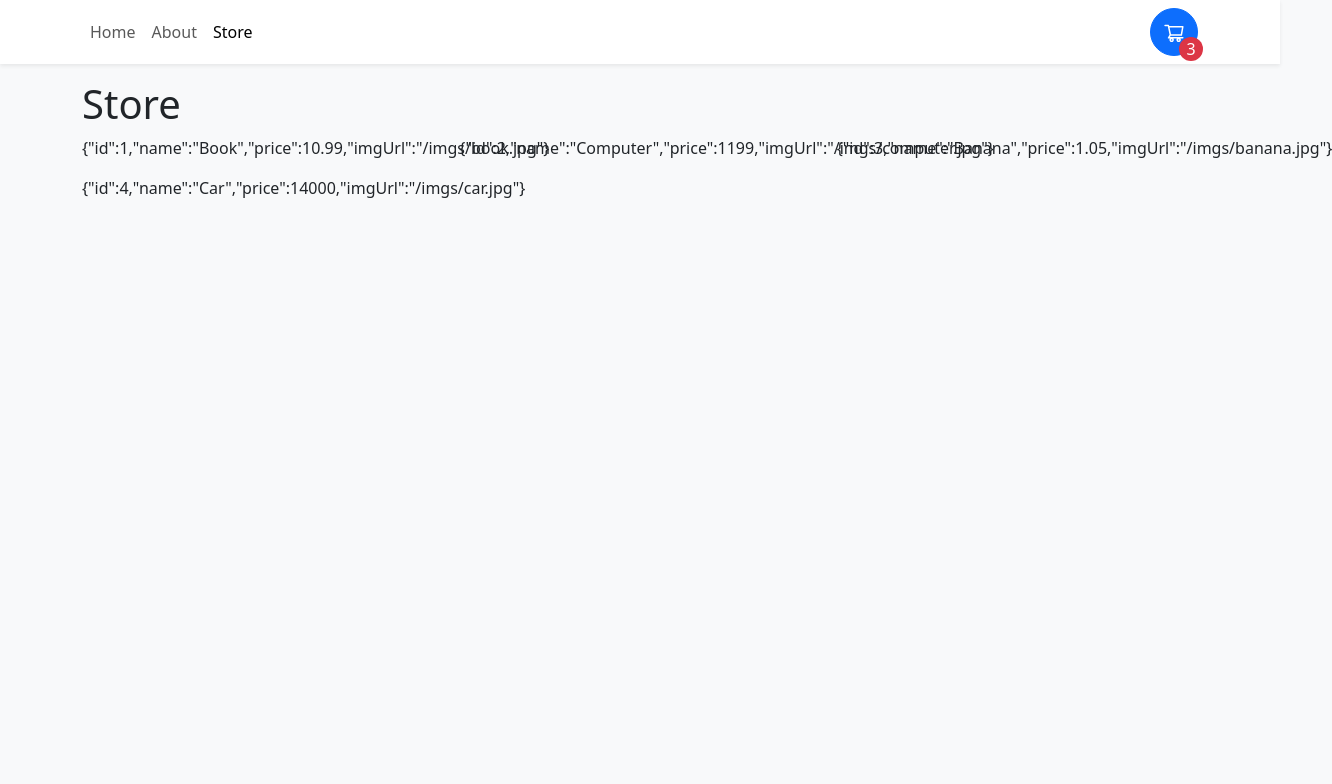
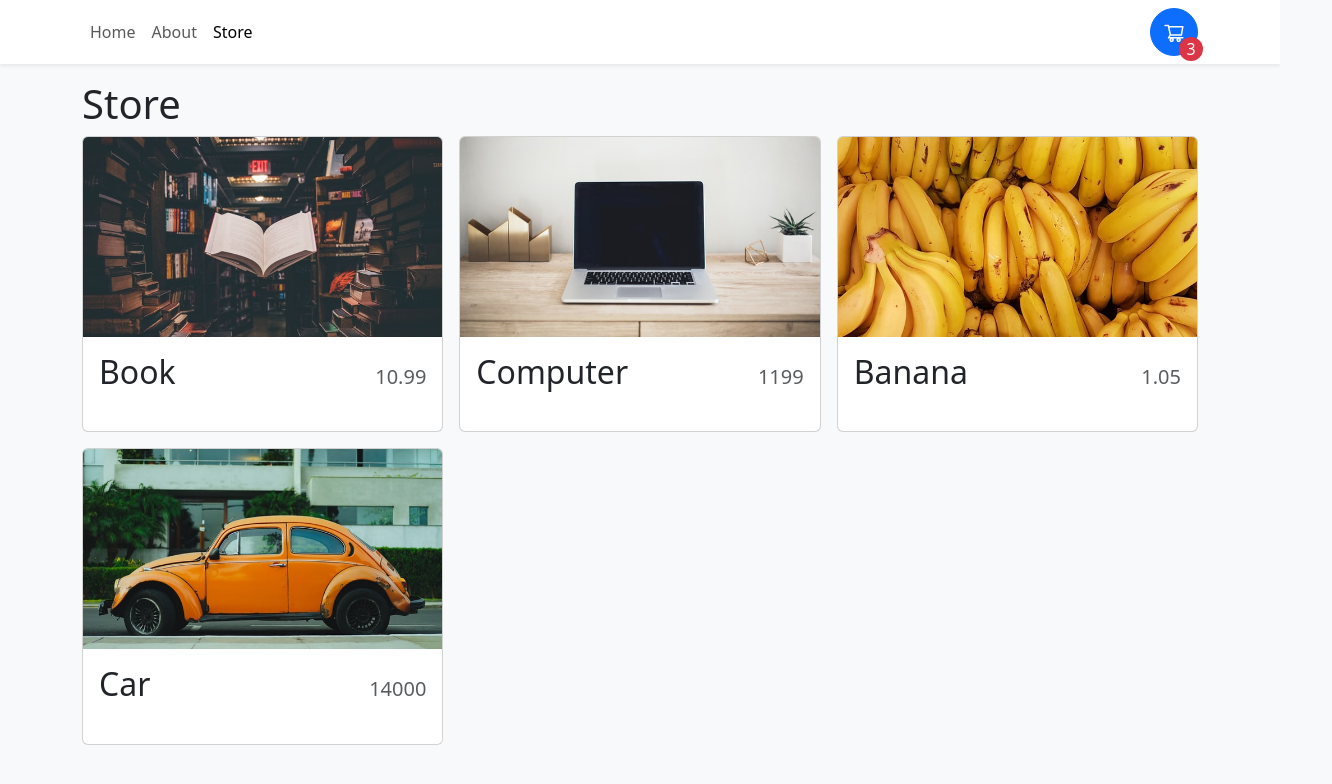
Before and after one commit to Visinho/Typescript-app, a React (Vite) app: page /store in a window 1280 px wide. Shown: the top 784 px of the page, 1332 px wide, since content can reach past the window. Built offline with nearby package versions, Linux system fonts and the light colour scheme.

Commit message:
styling the Store Page

```diff
--- /dev/null
+++ b/src/components/StoreItem.tsx
@@ -0,0 +1,30 @@
+import React from "react";
+import { Card } from "react-bootstrap";
+
+type StoreItemProps = {
+  id: number;
+  name: string;
+  price: number;
+  imgUrl: string;
+};
+
+const StoreItem = ({ id, name, price, imgUrl }: StoreItemProps) => {
+  return (
+    <Card>
+      <Card.Img
+        variant="top"
+        src={imgUrl}
+        height="200px"
+        style={{ objectFit: "cover" }}
+      />
+      <Card.Body className="d-flex flex-column">
+        <Card.Title className="d-flex justify-content-between align-items-baseline mb-4">
+            <span className="fs-2">{name}</span>
+            <span className="ms-2 text-muted">{price}</span>
+        </Card.Title>
+      </Card.Body>
+    </Card>
+  );
+};
+
+export default StoreItem;
--- a/src/pages/Store.tsx
+++ b/src/pages/Store.tsx
@@ -1,6 +1,7 @@
 import React from 'react';
 import storeItems from "../data/items.json";
 import {Col, Row} from "react-bootstrap";
+import StoreItem from '../components/StoreItem';
 
 const Store = () => {
   return (
@@ -10,7 +11,7 @@
     </h1>
     <Row md={2} xs={1} lg={3} className='g-3'>
       {storeItems.map(item => (
-        <Col>{JSON.stringify(item)}</Col>
+        <Col key={item.id}><StoreItem {...item} /></Col>
       ))}
     </Row>
   </>
```
